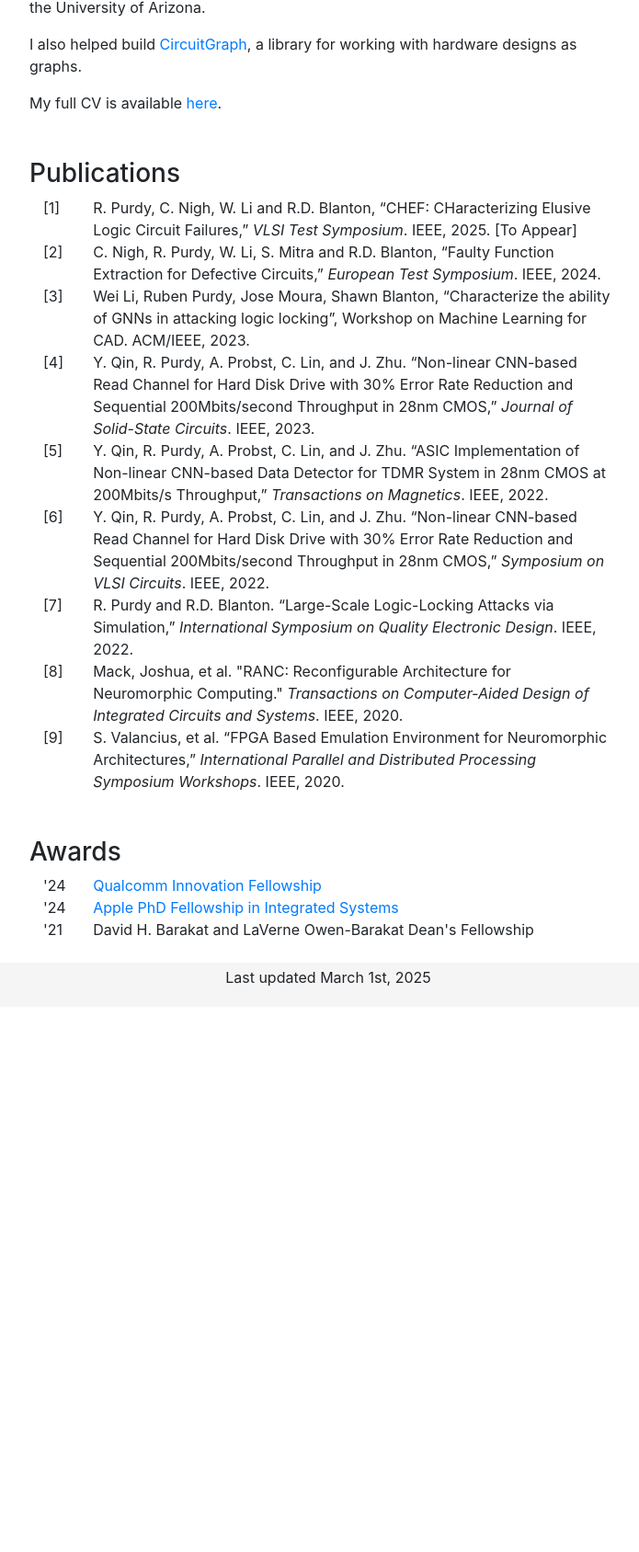
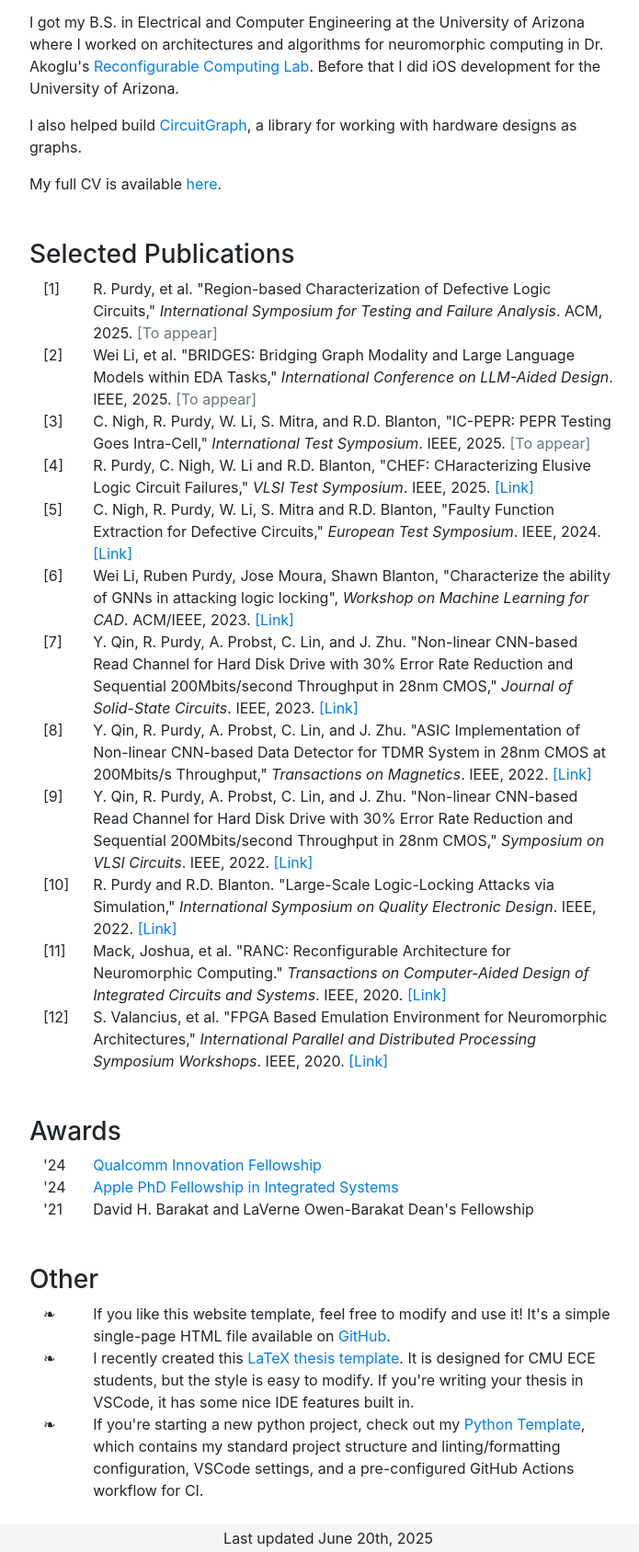
Before and after one commit to rbnprdy/rbnprdy.github.io, a plain HTML site: page index.html in a window 1280 px wide. Shown: the part 624-2312 px from the top of the page at 92% size, without its empty margins (283-978 px from the left). Before the commit the page ends 1719 px from the top, so only its background shows below. Drawn offline with nearby package versions, Linux system fonts and the light colour scheme.

Commit message:
Updated CV, publications. Moved publication/awards formatting to js. Added other section.

```diff
--- a/index.html
+++ b/index.html
@@ -10,7 +10,6 @@
 
   <link rel="stylesheet" href="https://stackpath.bootstrapcdn.com/bootstrap/4.3.1/css/bootstrap.min.css"
     integrity="sha384-ggOyR0iXCbMQv3Xipma34MD+dH/1fQ784/j6cY/iJTQUOhcWr7x9JvoRxT2MZw1T" crossorigin="anonymous">
-  <script type="text/javascript" src="https://platform.linkedin.com/badges/js/profile.js" async defer></script>
 
   <style>
     .bd-placeholder-img {
@@ -59,6 +58,11 @@
       <p class="mt-3"> Broadly, my research interests are in integrated circuit test, hardware security, and energy-efficient machine learning.
         Recently, I've been focusing on a novel physical-region based logic circuit test and diagnosis methodology.
         During my time at CMU I have been awarded various fellowships and interned at Apple on the Design for Test team.
+        I have also enjoyed being the lead TA for the graduate-level <a href="https://courses.ece.cmu.edu/18640">Hardware Arithmetic for Machine Learning</a> class,
+        where I developed a custom autograder which allowed students to test their projects using modern commercial EDA tools.
+      </p>
+
+      <p class="mt-3">
         I got my B.S. in Electrical and Computer Engineering at the University of Arizona where I worked
         on architectures and algorithms for neuromorphic computing in Dr. Akoglu's
         <a href=https://www2.engr.arizona.edu/~rcl/index.html>Reconfigurable Computing Lab</a>.
@@ -73,106 +77,26 @@
       </p>
 
       <div class="mt-5">
-        <h3>Publications</h3>
-
-        <div class="container publications-container">
-
-            <div class="row">
-                <div class="col col-1"></div>
-                <div class="col">
-                    R. Purdy, C. Nigh, W. Li and R.D. Blanton, “CHEF: CHaracterizing Elusive Logic Circuit Failures,” <i>VLSI Test Symposium</i>. IEEE, 2025. [To Appear]
-                </div>
-            </div>
-
-            <div class="row">
-                <div class="col col-1"></div>
-                <div class="col">
-                    C. Nigh, R. Purdy, W. Li, S. Mitra and R.D. Blanton, “Faulty Function Extraction for Defective Circuits,” <i>European Test Symposium</i>. IEEE, 2024.
-                </div>
-            </div>
-
-            <div class="row">
-                <div class="col col-1"></div>
-                <div class="col">
-                  Wei Li, Ruben Purdy, Jose Moura, Shawn Blanton, “Characterize the ability of GNNs in attacking logic locking”, Workshop on Machine Learning for CAD. ACM/IEEE, 2023.
-                </div>
-            </div>
-
-            <div class="row">
-                <div class="col col-1"></div>
-                <div class="col">
-                    Y. Qin, R. Purdy, A. Probst, C. Lin, and J. Zhu. “Non-linear CNN-based Read Channel for Hard Disk Drive with 30% Error Rate Reduction and Sequential 200Mbits/second Throughput in 28nm CMOS,” <i>Journal of Solid-State Circuits</i>. IEEE, 2023.
-                </div>
-            </div>
-
-            <div class="row">
-                <div class="col col-1">[]</div>
-                <div class="col">
-                  Y. Qin, R. Purdy, A. Probst, C. Lin, and J. Zhu. “ASIC Implementation of Non-linear CNN-based Data Detector for TDMR System in 28nm CMOS at 200Mbits/s Throughput,” <i>Transactions on Magnetics</i>. IEEE, 2022.
-                </div>
-            </div>
-
-            <div class="row">
-                <div class="col col-1"></div>
-                <div class="col">
-                    Y. Qin, R. Purdy, A. Probst, C. Lin, and J. Zhu. “Non-linear CNN-based Read Channel for Hard Disk Drive with 30% Error Rate Reduction and Sequential 200Mbits/second Throughput in 28nm CMOS,” <i>Symposium on VLSI Circuits</i>. IEEE, 2022.
-                </div>
-            </div>
-
-            <div class="row">
-                <div class="col col-1"></div>
-                <div class="col">
-                    R. Purdy and R.D. Blanton. “Large-Scale Logic-Locking Attacks via Simulation,” <i>International Symposium on Quality Electronic Design</i>. IEEE, 2022.
-                </div>
-            </div>
-
-            <div class="row">
-                <div class="col col-1"></div>
-                <div class="col">
-                    Mack, Joshua, et al. "RANC: Reconfigurable Architecture for Neuromorphic Computing." <i>Transactions on Computer-Aided Design of Integrated Circuits and Systems</i>. IEEE, 2020.
-                </div>
-            </div>
-
-            <div class="row">
-                <div class="col col-1"></div>
-                <div class="col">
-                    S. Valancius, et al. “FPGA Based Emulation Environment for Neuromorphic Architectures,” <i>International Parallel and Distributed Processing Symposium Workshops</i>. IEEE, 2020.
-                </div>
-            </div>
-
+        <h3>Selected Publications</h3>
+        <div class="container" id="publications-container">
+          <!-- Publications will be generated automatically by JavaScript -->
         </div>
       </div>
 
       <div class="mt-5">
         <h3>Awards</h3>
-
-        <div class="container">
-            <div class="row">
-                <div class="col col-1">'24</div>
-                <div class="col">
-                  <a href="https://www.qualcomm.com/research/university-relations/innovation-fellowship/2024-north-america">
-                    Qualcomm Innovation Fellowship
-                  </a>
-                </div>
-            </div>
-
-            <div class="row">
-                <div class="col col-1">'24</div>
-                <div class="col">
-                  <a href="https://www.apple.com/education/higher-education/scholars/">
-                    Apple PhD Fellowship in Integrated Systems
-                  </a>
-                </div>
-            </div>
-
-            <div class="row">
-                <div class="col col-1">'21</div>
-                <div class="col">
-                    David H. Barakat and LaVerne Owen-Barakat Dean's Fellowship
-                </div>
-            </div>
+        <div class="container" id="awards-container">
+          <!-- Awards will be generated automatically by JavaScript -->
         </div>
       </div>
+
+      <div class="mt-5">
+        <h3>Other</h3>
+        <div class="container" id="others-container">
+          <!-- Others will be generated automatically by JavaScript -->
+        </div>
+      </div>
+
       <div class="mt-4">
       </div>
     </div>
@@ -180,28 +104,170 @@
 
   <footer class="footer mt-auto py-1">
     <div class="container">
-      <p class="text-center">Last updated March 1st, 2025</p>
+      <p class="text-center">Last updated June 20th, 2025</p>
     </div>
   </footer>
 
   <script async defer src="https://buttons.github.io/buttons.js"></script>
+
   <script>
-    // Autoincrememnt publication citation numbers
+    // Publications list - edit this array to add/remove/modify publications
+    // Each publications object should have: citation, optionally link, and optionally 'toAppear: true' for future publications
+    const publications = [
+      {
+        citation: 'R. Purdy, et al. "Region-based Characterization of Defective Logic Circuits," <i>International Symposium for Testing and Failure Analysis</i>. ACM, 2025.',
+        toAppear: true,
+      },
+      {
+        citation: 'Wei Li, et al. "BRIDGES: Bridging Graph Modality and Large Language Models within EDA Tasks," <i>International Conference on LLM-Aided Design</i>. IEEE, 2025.',
+        toAppear: true,
+      },
+      {
+        citation: 'C. Nigh, R. Purdy, W. Li, S. Mitra, and R.D. Blanton, "IC-PEPR: PEPR Testing Goes Intra-Cell," <i>International Test Symposium</i>. IEEE, 2025.',
+        toAppear: true,
+      },
+      {
+        citation: 'R. Purdy, C. Nigh, W. Li and R.D. Blanton, "CHEF: CHaracterizing Elusive Logic Circuit Failures," <i>VLSI Test Symposium</i>. IEEE, 2025.',
+        link: "https://ieeexplore.ieee.org/document/11022916",
+      },
+      {
+        citation: 'C. Nigh, R. Purdy, W. Li, S. Mitra and R.D. Blanton, "Faulty Function Extraction for Defective Circuits," <i>European Test Symposium</i>. IEEE, 2024.',
+        link: "https://ieeexplore.ieee.org/document/10567760",
+      },
+      {
+        citation: 'Wei Li, Ruben Purdy, Jose Moura, Shawn Blanton, "Characterize the ability of GNNs in attacking logic locking", <i>Workshop on Machine Learning for CAD</i>. ACM/IEEE, 2023.',
+        link: "https://ieeexplore.ieee.org/document/10299817",
+      },
+      {
+        citation: 'Y. Qin, R. Purdy, A. Probst, C. Lin, and J. Zhu. "Non-linear CNN-based Read Channel for Hard Disk Drive with 30% Error Rate Reduction and Sequential 200Mbits/second Throughput in 28nm CMOS," <i>Journal of Solid-State Circuits</i>. IEEE, 2023.',
+        link: "https://ieeexplore.ieee.org/document/10041861",
+      },
+      {
+        citation: 'Y. Qin, R. Purdy, A. Probst, C. Lin, and J. Zhu. "ASIC Implementation of Non-linear CNN-based Data Detector for TDMR System in 28nm CMOS at 200Mbits/s Throughput," <i>Transactions on Magnetics</i>. IEEE, 2022.',
+        link: "https://ieeexplore.ieee.org/document/9903683",
+      },
+      {
+        citation: 'Y. Qin, R. Purdy, A. Probst, C. Lin, and J. Zhu. "Non-linear CNN-based Read Channel for Hard Disk Drive with 30% Error Rate Reduction and Sequential 200Mbits/second Throughput in 28nm CMOS," <i>Symposium on VLSI Circuits</i>. IEEE, 2022.',
+        link: "https://ieeexplore.ieee.org/document/9830238",
+      },
+      {
+        citation: 'R. Purdy and R.D. Blanton. "Large-Scale Logic-Locking Attacks via Simulation," <i>International Symposium on Quality Electronic Design</i>. IEEE, 2022.',
+        link: "https://ieeexplore.ieee.org/document/9806265",
+      },
+      {
+        citation: 'Mack, Joshua, et al. "RANC: Reconfigurable Architecture for Neuromorphic Computing." <i>Transactions on Computer-Aided Design of Integrated Circuits and Systems</i>. IEEE, 2020.',
+        link: "https://ieeexplore.ieee.org/document/9260204",
+      },
+      {
+        citation: 'S. Valancius, et al. "FPGA Based Emulation Environment for Neuromorphic Architectures," <i>International Parallel and Distributed Processing Symposium Workshops</i>. IEEE, 2020.',
+        link: "https://ieeexplore.ieee.org/document/9150412",
+      }
+    ];
+
+    // Awards list - edit this array to add/remove/modify awards
+    // Each award object should have: year, title, and optionally link
+    const awards = [
+      {
+        year: "'24",
+        title: "Qualcomm Innovation Fellowship",
+        link: "https://www.qualcomm.com/research/university-relations/innovation-fellowship/2024-north-america"
+      },
+      {
+        year: "'24",
+        title: "Apple PhD Fellowship in Integrated Systems",
+        link: "https://www.apple.com/education/higher-education/scholars/"
+      },
+      {
+        year: "'21",
+        title: "David H. Barakat and LaVerne Owen-Barakat Dean's Fellowship"
+      }
+    ];
+
+    // Others list - edit this array to add/remove/modify other items
+    const others = [
+      "If you like this website template, feel free to modify and use it! It's a simple single-page HTML file available on <a href='https://github.com/rbnprdy/rbnprdy.github.io'>GitHub</a>.",
+      "I recently created this <a href='https://github.com/cmu-actl/thesis_template'>LaTeX thesis template</a>. It is designed for CMU ECE students, but the style is easy to modify. If you're writing your thesis in VSCode, it has some nice IDE features built in.",
+      "If you're starting a new python project, check out my <a href='https://github.com/rbnprdy/python_template'>Python Template</a>, which contains my standard project structure and linting/formatting configuration, VSCode settings, and a pre-configured GitHub Actions workflow for CI.",
+    ]
+
+    // Generate publications and awards HTML
     document.addEventListener('DOMContentLoaded', function() {
-      // Get all publication rows
-      const publicationRows = document.querySelectorAll('.publications-container .row');
+      // Generate publications
+      const publicationsContainer = document.getElementById('publications-container');
+      publications.forEach((publication, index) => {
+        const row = document.createElement('div');
+        row.className = 'row';
 
-      // Loop through each row and update the citation number
-      publicationRows.forEach((row, index) => {
-        // Find the citation number column
-        const citationCol = row.querySelector('.col-1');
-        if (citationCol) {
-          // Update the citation number (index + 1 because we want to start from 1, not 0)
-          citationCol.textContent = '[' + (index + 1) + ']';
+        const citationCol = document.createElement('div');
+        citationCol.className = 'col col-1';
+        citationCol.textContent = '[' + (index + 1) + ']';
+
+        const contentCol = document.createElement('div');
+        contentCol.className = 'col';
+        contentCol.innerHTML = publication.citation;
+        if (publication.link) {
+          contentCol.innerHTML += ' ';
+          const link = document.createElement('a');
+          link.href = publication.link;
+          link.textContent = '[Link]';
+          contentCol.appendChild(link);
+        } else if (publication.toAppear) {
+          contentCol.innerHTML += ' <span class="text-muted">[To appear]</span>';
         }
+
+        row.appendChild(citationCol);
+        row.appendChild(contentCol);
+        publicationsContainer.appendChild(row);
+      });
+
+      // Generate awards
+      const awardsContainer = document.getElementById('awards-container');
+      awards.forEach((award) => {
+        const row = document.createElement('div');
+        row.className = 'row';
+
+        const yearCol = document.createElement('div');
+        yearCol.className = 'col col-1';
+        yearCol.textContent = award.year;
+
+        const contentCol = document.createElement('div');
+        contentCol.className = 'col';
+
+        if (award.link) {
+          const link = document.createElement('a');
+          link.href = award.link;
+          link.textContent = award.title;
+          contentCol.appendChild(link);
+        } else {
+          contentCol.textContent = award.title;
+        }
+
+        row.appendChild(yearCol);
+        row.appendChild(contentCol);
+        awardsContainer.appendChild(row);
+      });
+
+      // Generate others
+      const othersContainer = document.getElementById('others-container');
+      others.forEach((other) => {
+        const row = document.createElement('div');
+        row.className = 'row';
+
+        const idxCol = document.createElement('div');
+        idxCol.className = 'col col-1';
+        idxCol.innerHTML = '&#x2767';
+
+        const contentCol = document.createElement('div');
+        contentCol.className = 'col';
+        contentCol.innerHTML = other;
+
+        row.appendChild(idxCol);
+        row.appendChild(contentCol);
+        othersContainer.appendChild(row);
       });
     });
   </script>
+
   </body>
 
 </body>
```
Also changed, not shown: 1 other file.
